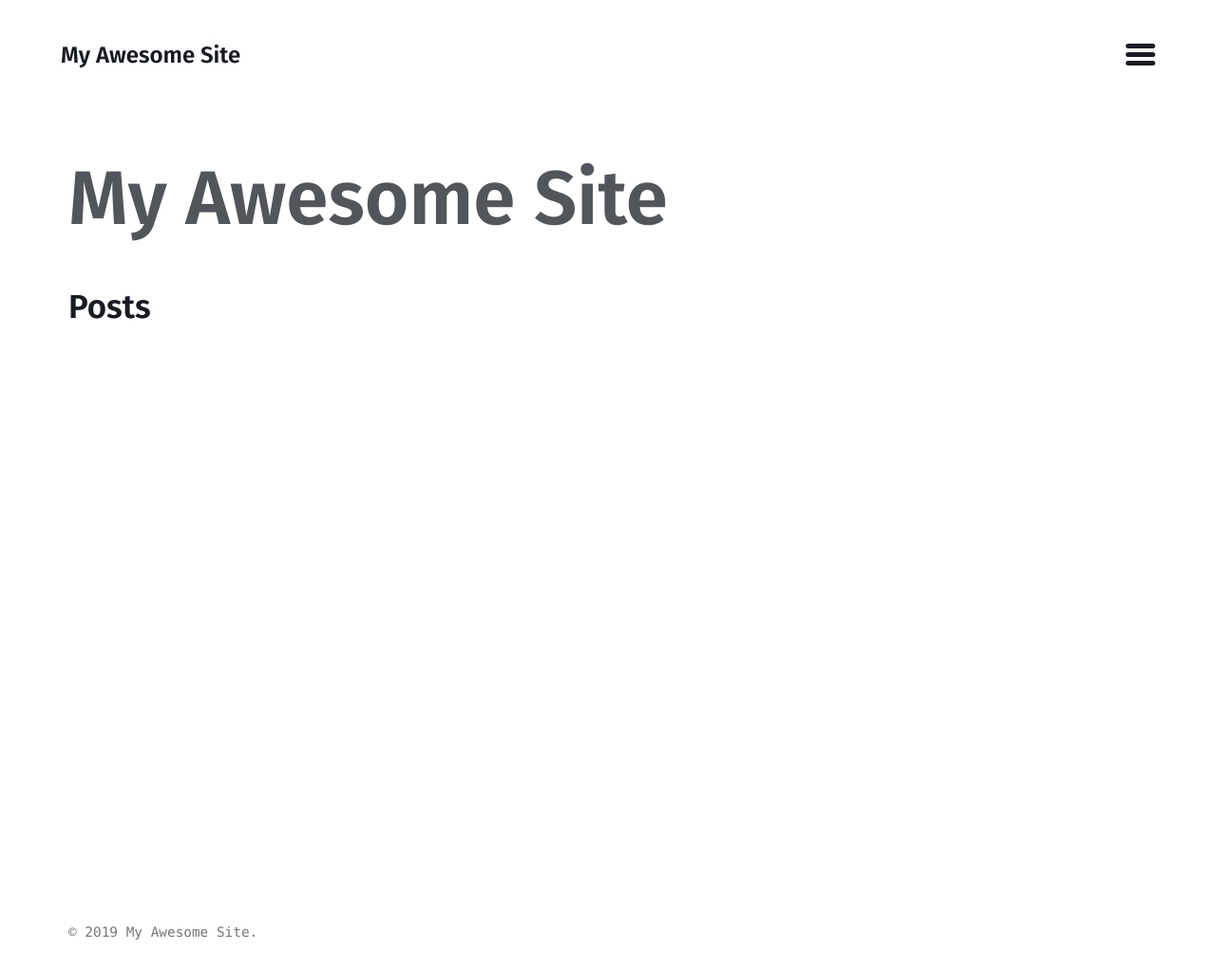
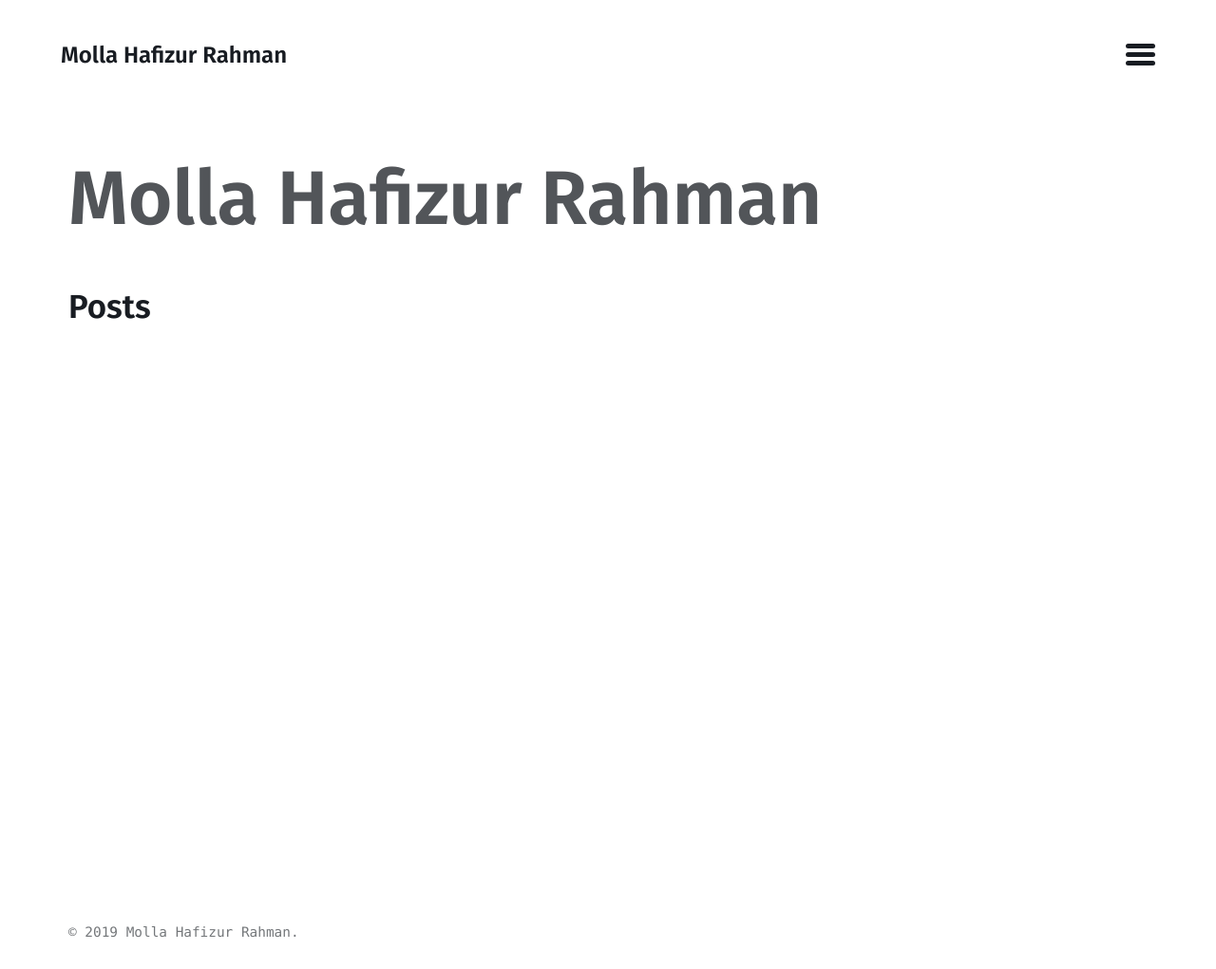
Before and after one commit to HafizSunny/HafizSunny09.github.io, a Jekyll site: the page built from index.md, in a window 1280 px wide. Shown: the whole page at 95% size. Built offline with Jekyll 4.4.1, drawn with Linux system fonts in a browser that asks for light colours.

Commit message:
Update _config.yml

```diff
--- a/_config.yml
+++ b/_config.yml
@@ -14,7 +14,7 @@
 # You can create any custom variable you would like, and they will be accessible
 # in the templates via {{ site.myvariable }}.
 lang: en-US
-title: My Awesome Site
+title: Molla Hafizur Rahman
 email: hafiz.sunny0909@gmail.com
 description: Personal Website
 baseurl: # the optional subpath of your site, e.g. "/blog"
@@ -86,7 +86,7 @@ defaults:
   # _pages
   - scope:
       path: "_pages"
-      type: page
+      type: pages
     values:
       layout: page
       read_time: true
```
